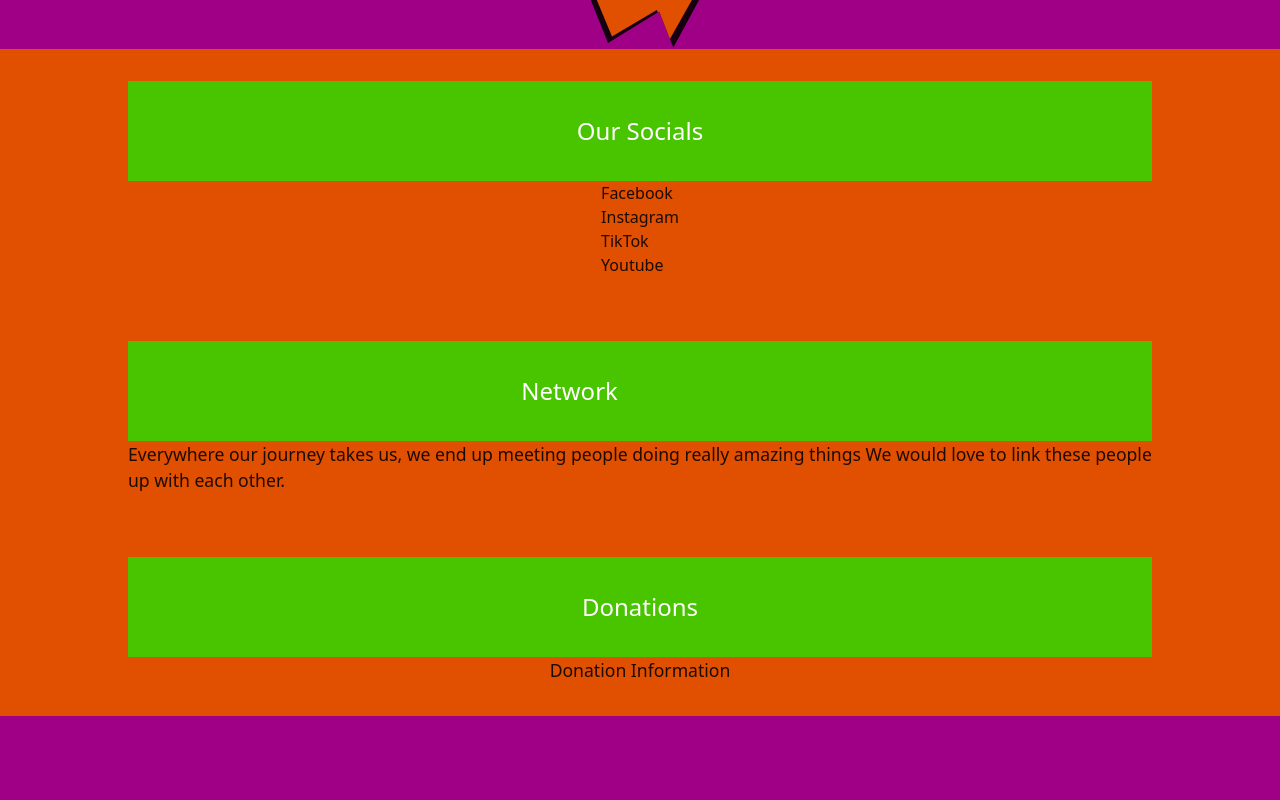
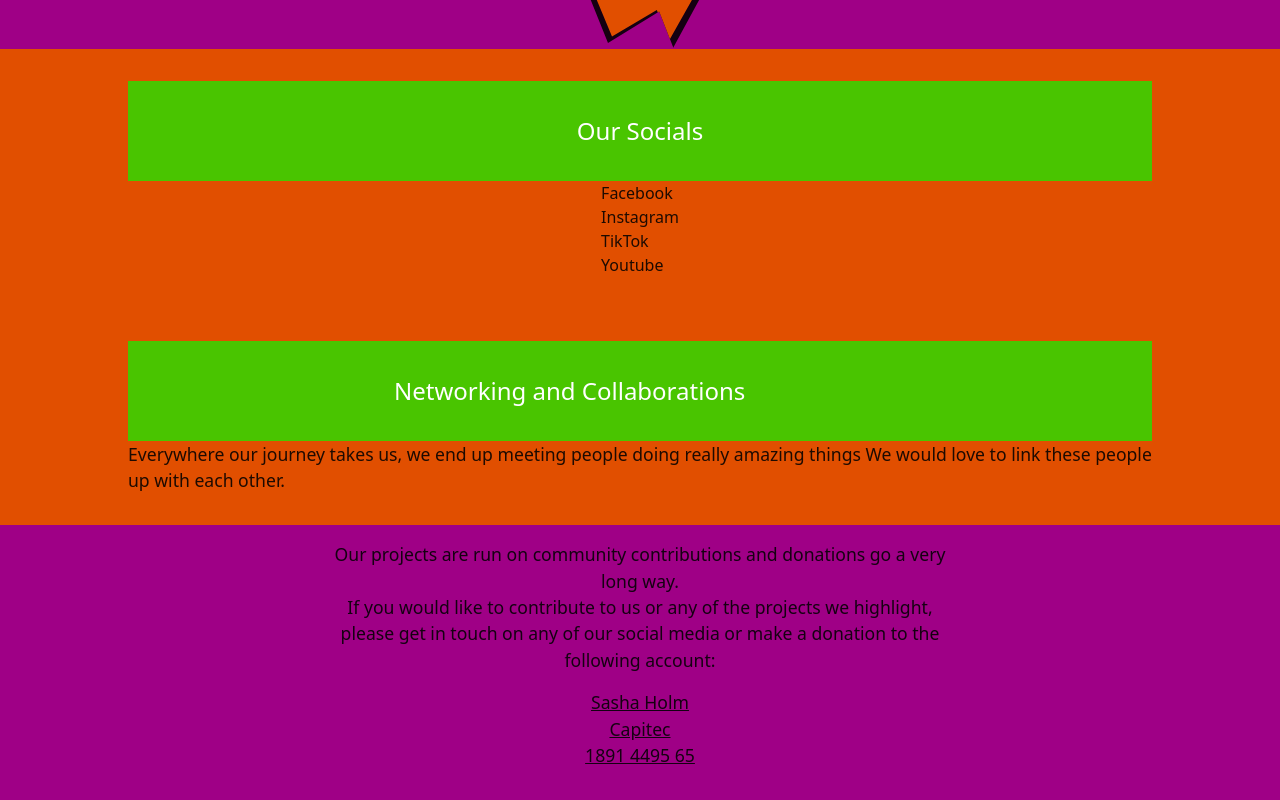
Before and after one commit to almac8/stories_inbetween, a React (Vite) app: page / in a window 1280 px wide. Shown: the part 2241-3041 px from the top of the page. Before the commit the page ends 2957 px from the top, so only its background shows below. Built offline with nearby package versions, Linux system fonts and the light colour scheme.

Commit message:
Donation details

```diff
--- a/src/components/Donations/Donations.css
+++ b/src/components/Donations/Donations.css
@@ -1,7 +1,22 @@
 #donations {
-  background-color: #E14F00;
+  width: 100%;
   display: flex;
-  flex-flow: column nowrap;
+  flex-flow: nowrap column;
   align-items: center;
-  padding: 2rem 0;
 }
+
+#description {
+  width: 80%;
+  text-align: center;
+  margin: 1rem 0;
+  max-width: 40rem;
+}
+
+#details {
+  width: 80%;
+  text-align: center;
+  margin-bottom: 2rem;
+  text-decoration: underline;
+}
+
+@media screen and (min-width: 480px) {}
--- a/src/components/Donations/Donations.tsx
+++ b/src/components/Donations/Donations.tsx
@@ -1,10 +1,20 @@
 import './Donations.css'
-import StarText from '../StarText/StarText'
 
 const Donations = () => (
   <div id="donations">
-    <StarText text='Donations' />
-    <p>Donation Information</p>
+    <div id='description'>
+      <p>Our projects are run on community contributions and donations go a very long way.</p>
+      <p>
+        If you would like to contribute to us or any of the projects we highlight, please get
+        in touch on any of our social media or make a donation to the following account:
+      </p>
+    </div>
+
+    <div id='details'>
+      <p>Sasha Holm</p>
+      <p>Capitec</p>
+      <p>1891 4495 65</p>
+    </div>
   </div>
 )
 
--- a/src/components/Network/Network.tsx
+++ b/src/components/Network/Network.tsx
@@ -3,7 +3,7 @@ import StarText from '../StarText/StarText'
 
 const Network = () => (
   <div id="network">
-    <StarText text="Network" />
+    <StarText text="Networking and Collaborations" />
 
     <p>
       Everywhere our journey takes us, we end up meeting people doing really amazing things
```
